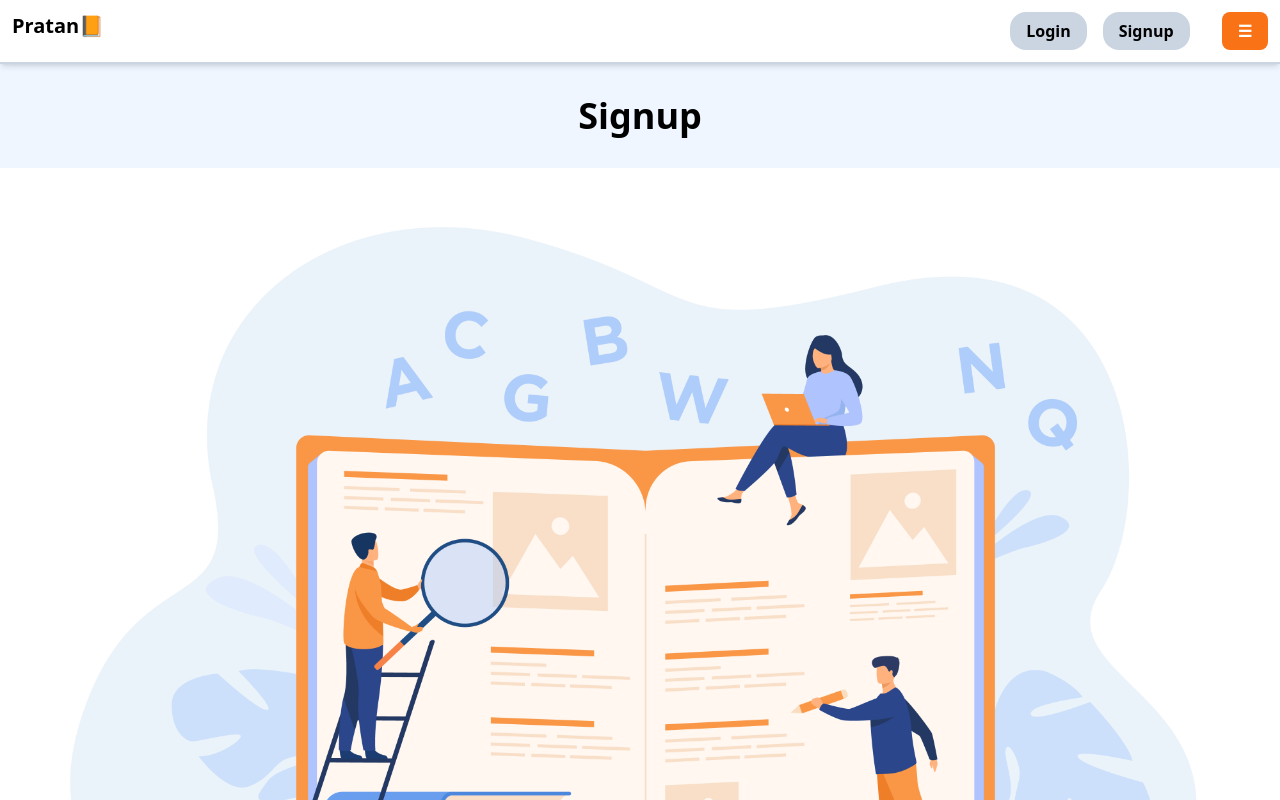
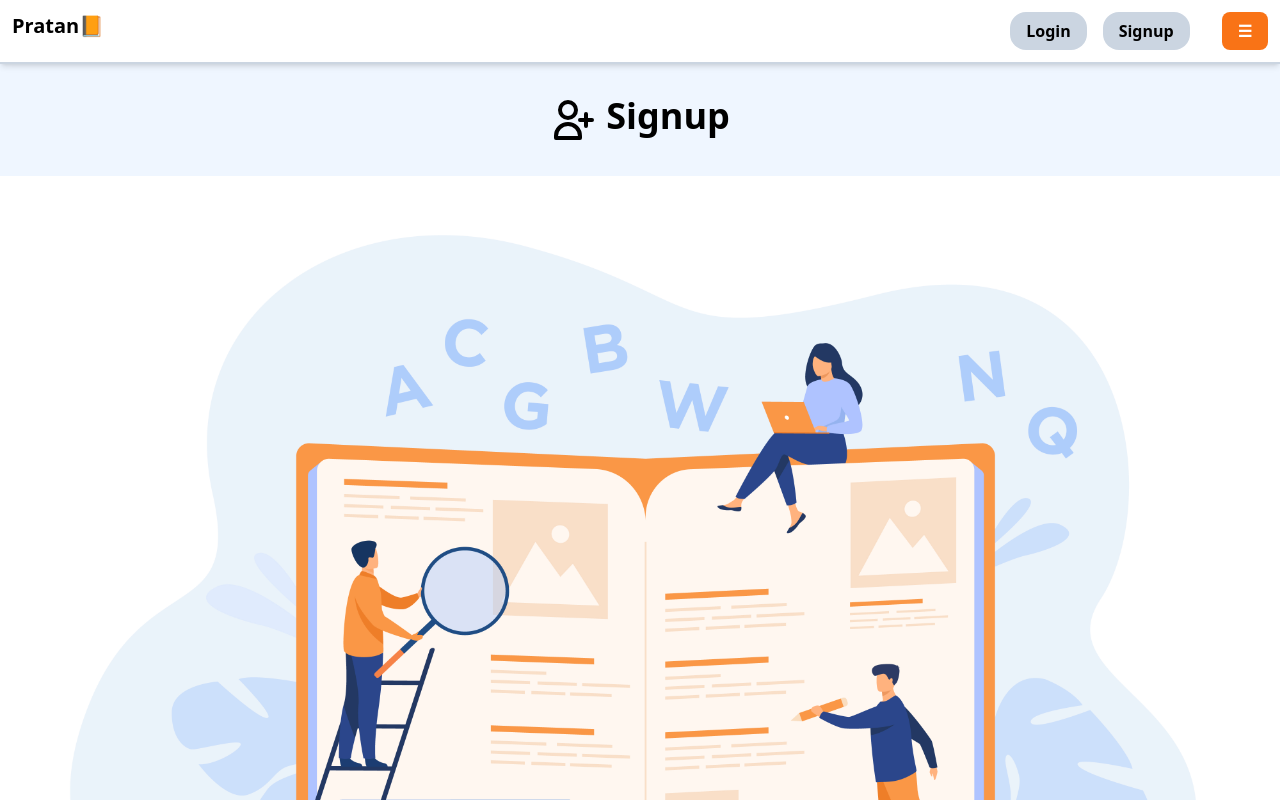
Before and after one commit to kikudesuyo/pratan, a React (Vite) app in the folder frontend/: page /login in a window 1280 px wide. Both pictures are taken after a click on the button "Signup". Shown: the top 800 px of the page. Built offline with nearby package versions, Linux system fonts and the light colour scheme; no server answers.

Commit message:
アイコン適応

```diff
--- a/frontend/src/pages/Login.tsx
+++ b/frontend/src/pages/Login.tsx
@@ -3,6 +3,7 @@ import { useNavigate, Link } from "react-router-dom";
 import { PATHS } from "@/utils/constants/Paths";
 import LearningIcon from "@/assets/imgs/leaning-language.jpg";
 import BodyButton from "@/components/Button/BodyButton";
+import LoginIcon from "@/assets/icon/LoginIcon";
 
 const Login = () => {
   const [email, setEmail] = useState("");
@@ -16,7 +17,10 @@ const Login = () => {
 
   return (
     <div className="mt-8 flex flex-col items-center justify-center gap-8">
-      <h2 className=" text-center text-4xl font-extrabold">Login</h2>
+      <div className="flex gap-2">
+        <LoginIcon size="w-12 h-12" />
+        <h2 className="text-4xl font-extrabold">Login</h2>
+      </div>
       <img src={LearningIcon} alt="" />
       <form className="w-4/5" onSubmit={handleSubmit}>
         <div className="-space-y-px rounded-md shadow-sm">
--- a/frontend/src/pages/Signup.tsx
+++ b/frontend/src/pages/Signup.tsx
@@ -3,6 +3,7 @@ import { useNavigate } from "react-router-dom";
 import BodyButton from "@/components/Button/BodyButton";
 import { PATHS } from "@/utils/constants/Paths";
 import LearningIcon from "@/assets/imgs/leaning-language.jpg";
+import SignupIcon from "@/assets/icon/SignupIcon";
 
 const Signup = () => {
   const [email, setEmail] = useState("");
@@ -16,7 +17,10 @@ const Signup = () => {
 
   return (
     <div className="mt-8 flex flex-col items-center justify-center gap-8">
-      <h2 className=" text-center text-4xl font-extrabold">Signup</h2>
+      <div className="flex gap-2">
+        <SignupIcon size="w-12 h-12" />
+        <h2 className="text-4xl font-extrabold">Signup</h2>
+      </div>
       <img src={LearningIcon} alt="" />
       <form className="w-4/5" onSubmit={handleSubmit}>
         <div className="-space-y-px rounded-md shadow-sm">
```
